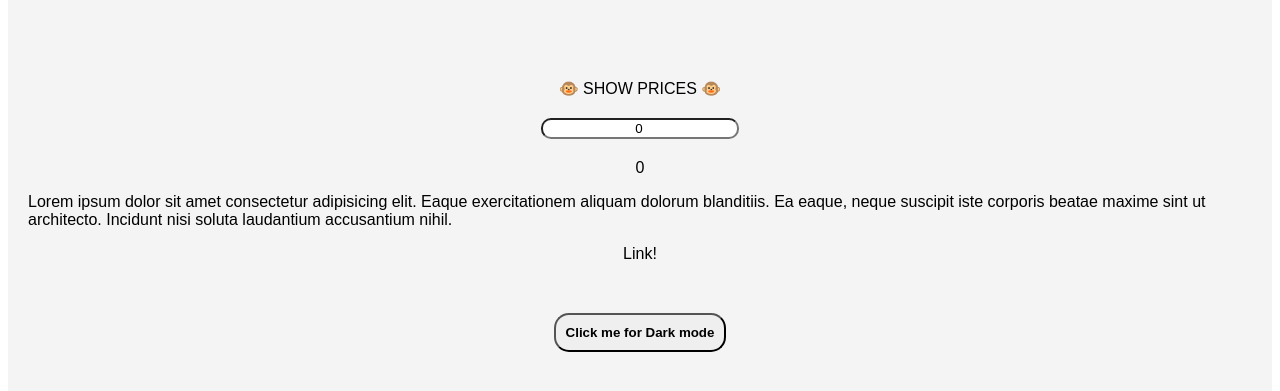
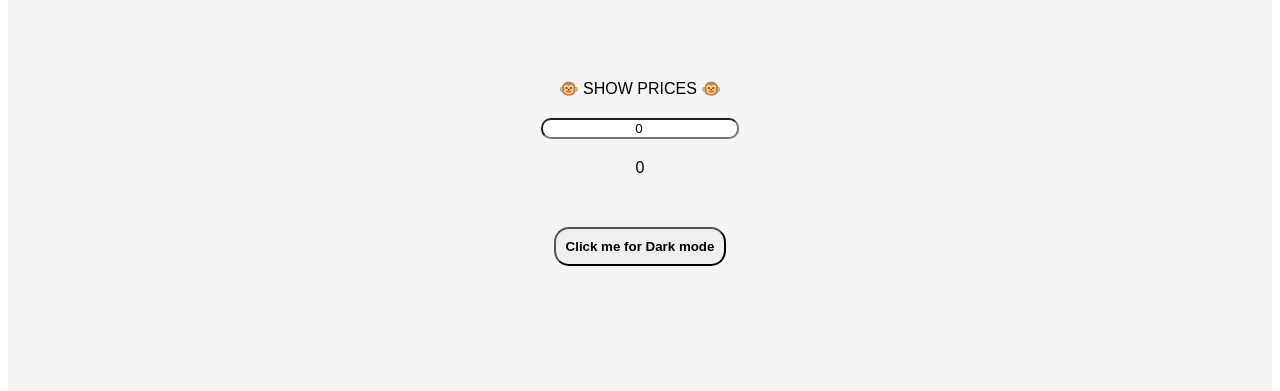
Before and after one commit to martapvalls/basic-vue, a plain HTML site: page Bitcoin-Vue-Basic/index.html in a window 1280 px wide. Shown: the part 251-642 px from the top of the page. Drawn offline with nearby package versions, Linux system fonts and the light colour scheme.

Commit message:
add Readme

```diff
--- a/Bitcoin-Vue-Basic/index.html
+++ b/Bitcoin-Vue-Basic/index.html
@@ -13,12 +13,6 @@
         <coin-detail
         v-on:change-color="updateColor"
         :coin="btc">
-        <template v-slot:text>
-            <p> Lorem ipsum dolor sit amet consectetur adipisicing elit. Eaque exercitationem aliquam dolorum blanditiis. Ea eaque, neque suscipit iste corporis beatae maxime sint ut architecto. Incidunt nisi soluta laudantium accusantium nihil.</p>
-        </template>
-        <template v-slot:link>
-            <a href="#">Link!</a>
-        </template>
         </coin-detail>
 
     </div>
```
Also changed, not shown: img/bitcoin-vue.png (added), img/counter-vue.png (added), img/tracker-vue.png (added), img/vue-modal.png (added), 1 other file.
